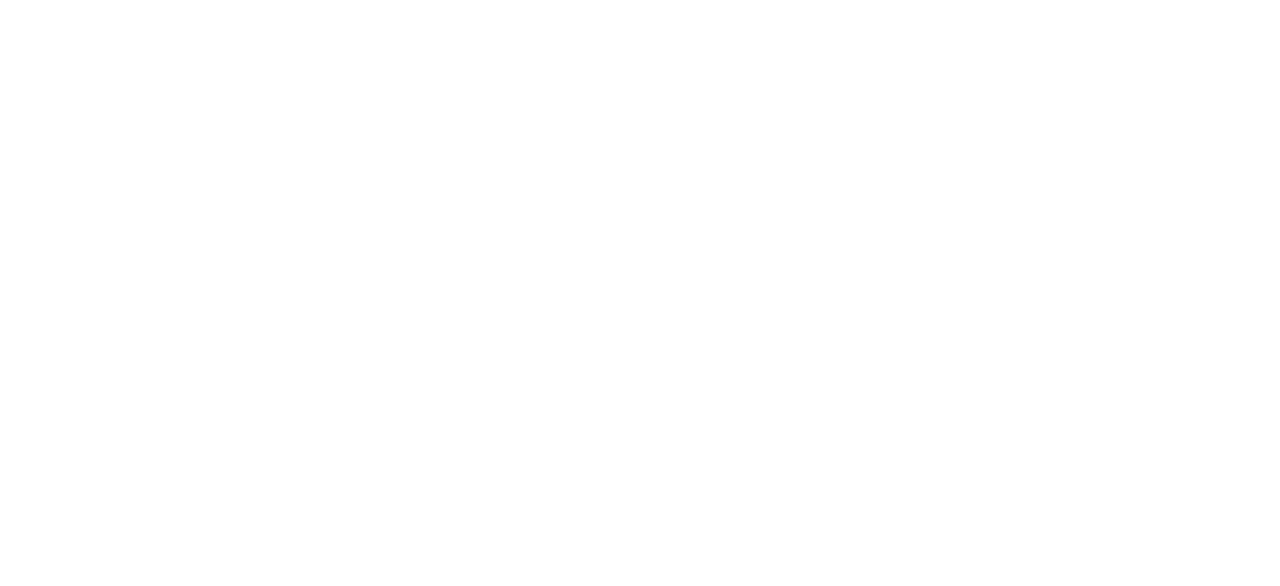
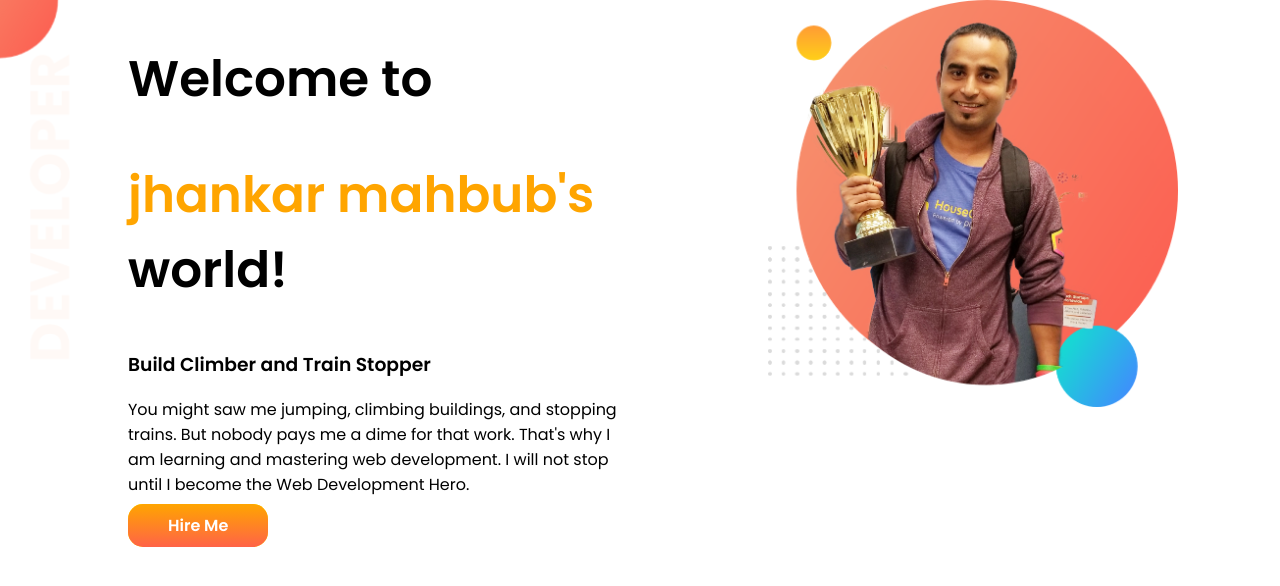
Before and after one commit to TofaelislamFaruk01/developer-portfolio-master, a plain HTML site: page index.html in a window 1280 px wide. Drawn offline with Linux system fonts and the light colour scheme.

Commit message:
top banner added

```diff
--- a/index.html
+++ b/index.html
@@ -5,9 +5,26 @@
     <meta http-equiv="X-UA-Compatible" content="IE=edge">
     <meta name="viewport" content="width=device-width, initial-scale=1.0">
     <title>developer-portfolio-master</title>
+    <link rel="preconnect" href="https://fonts.googleapis.com">
+    <link rel="preconnect" href="https://fonts.gstatic.com" crossorigin>
+    <link href="https://fonts.googleapis.com/css2?family=Poppins:wght@300;400;500;600&display=swap" rel="stylesheet">
     <link rel="stylesheet" href="style.css">
 </head>
 <body>
-
+    <section class="top-banner">
+        <div class="half-width">
+            <h1>Welcome to</h1>
+            <h1><span class="orange">jhankar mahbub's</span> world!</h1>
+            <h3>Build Climber and Train Stopper</h3>
+            <p>You might saw me jumping, climbing buildings, and stopping trains. But nobody pays me a dime for that work.
+                That's
+                why I
+                am learning and mastering web development. I will not stop until I become the Web Development Hero.</p>
+                <a class="link-button" target=”_blank” href="https://web.programming-hero.com/restart5/video/restart5-4-5-put-container-side-by-side-image-size-link-button-style">Hire Me</a>
+        </div>
+        <div class="half-width">
+            <img src="images/jhankar.png" alt="">
+        </div>
+    </section>
 </body>
 </html>
--- a/style.css
+++ b/style.css
@@ -0,0 +1,34 @@
+body{
+    font-family: 'Poppins', sans-serif;
+    margin: 0%;
+}
+h1{
+    font-size: 50px;
+
+}
+.orange{
+    color: orange;
+}
+section{
+    display: flex;
+}
+.half-width{
+    width: 50%;
+    padding-left: 10%;
+}
+.half-width img{
+    width: 80%;
+}
+.link-button{
+    text-decoration: none;
+    background-color: yellow;
+    padding:10px 40px;
+    border-radius: 15px;
+    background-image: linear-gradient(orange,tomato);
+    color: white;
+    font-weight: 700;
+}
+.top-banner{
+    background-image: url(images/top-banner.png);
+    background-repeat: no-repeat;
+}
```
